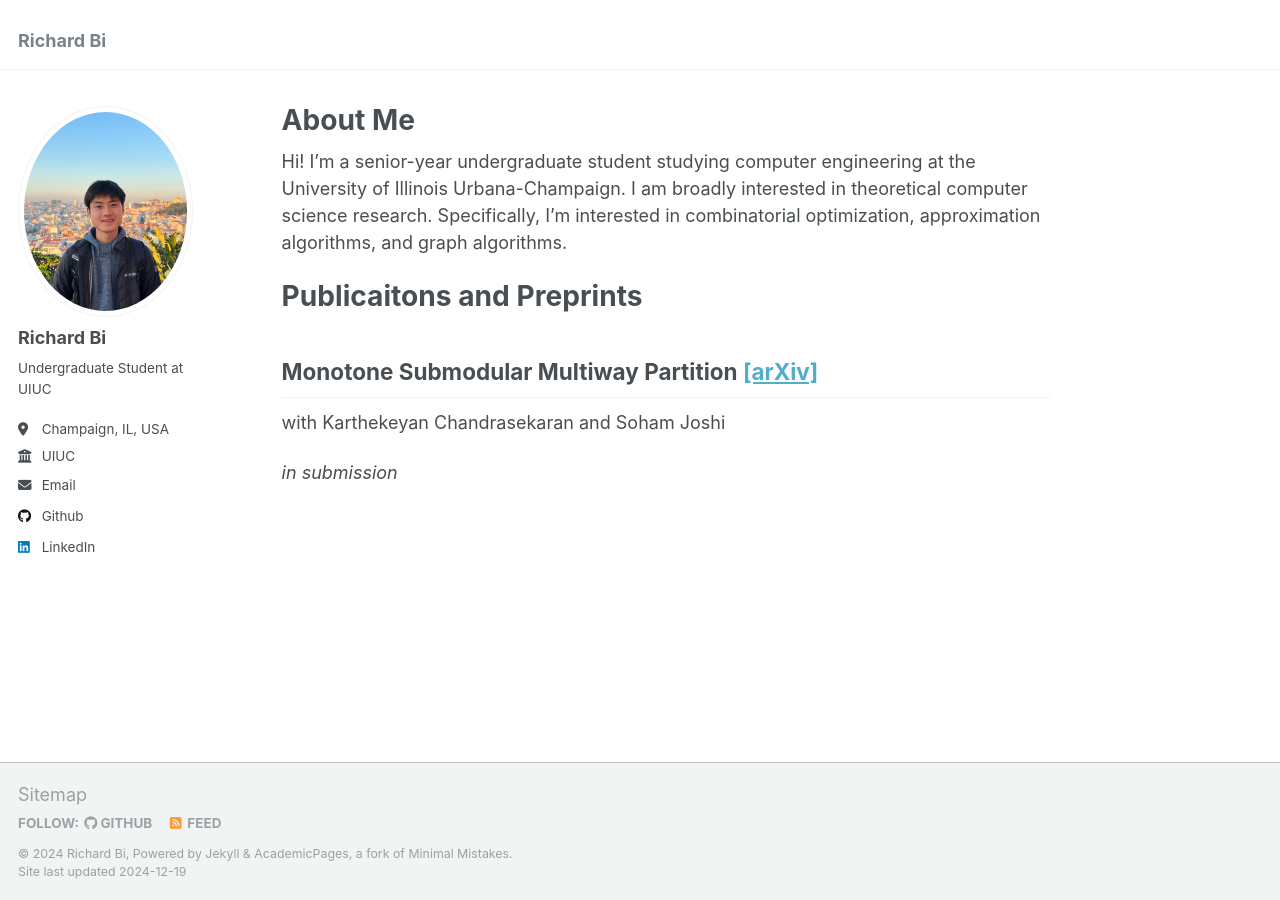
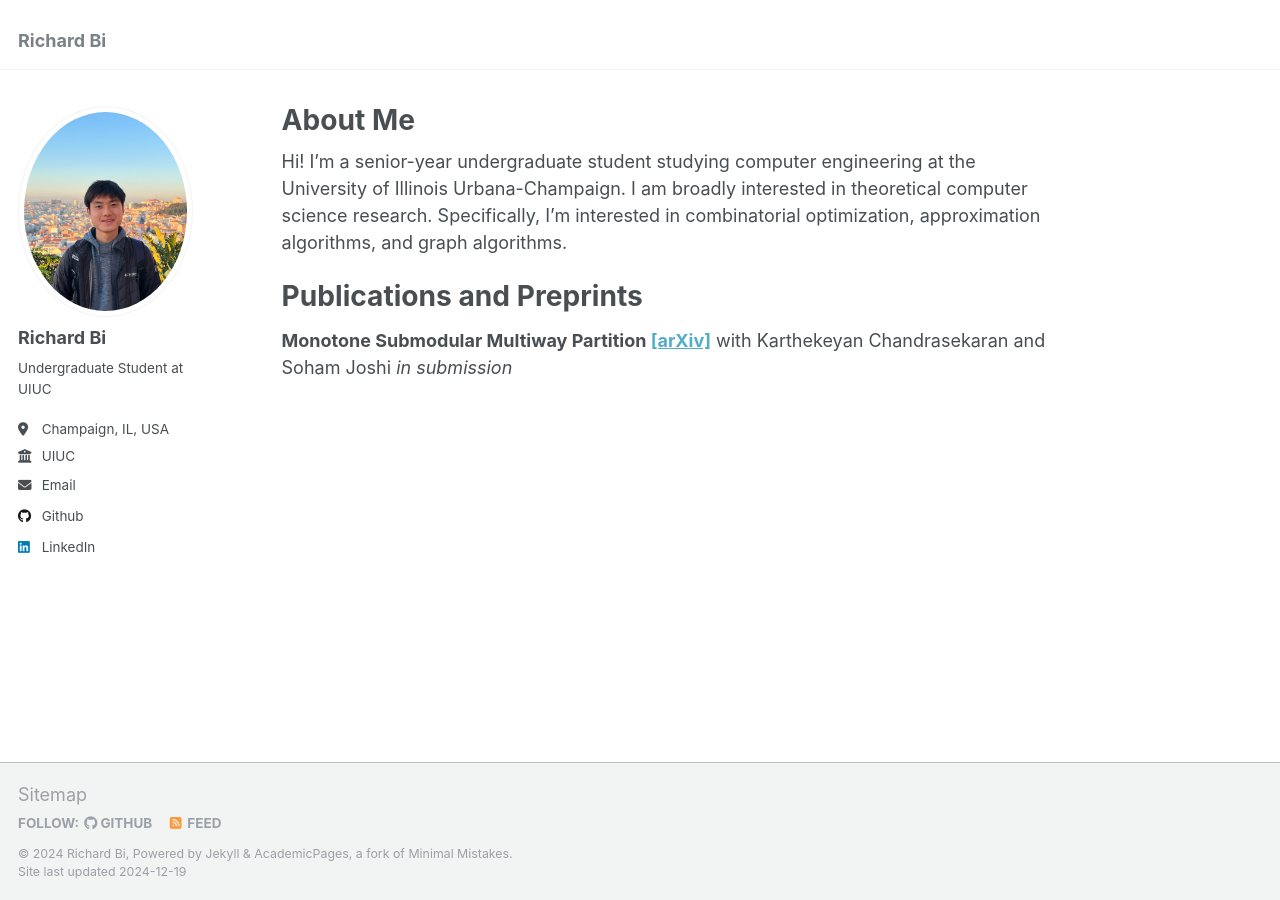
Before and after one commit to phlegmaticTriangle/phlegmatictriangle.github.io, a Jekyll site: the page built from _pages/about.md, in a window 1280 px wide. Built offline with Jekyll 4.4.1, drawn with Linux system fonts in a browser that asks for light colours.

Commit message:
Update about.md, change format for Mono-Sub-MP

```diff
--- a/_pages/about.md
+++ b/_pages/about.md
@@ -9,10 +9,7 @@ redirect_from:
 
 Hi! I'm a senior-year undergraduate student studying computer engineering at the University of Illinois Urbana-Champaign. I am broadly interested in theoretical computer science research. Specifically, I'm interested in combinatorial optimization, approximation algorithms, and graph algorithms.
 
-# Publicaitons and Preprints
-
-## Monotone Submodular Multiway Partition [\[arXiv\]](https://arxiv.org/abs/2411.05255)
-
+# Publications and Preprints
+**Monotone Submodular Multiway Partition [\[arXiv\]](https://arxiv.org/abs/2411.05255)**
 with Karthekeyan Chandrasekaran and Soham Joshi
-
 *in submission*
```
